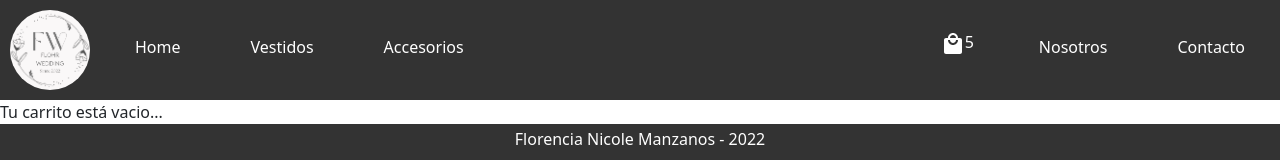
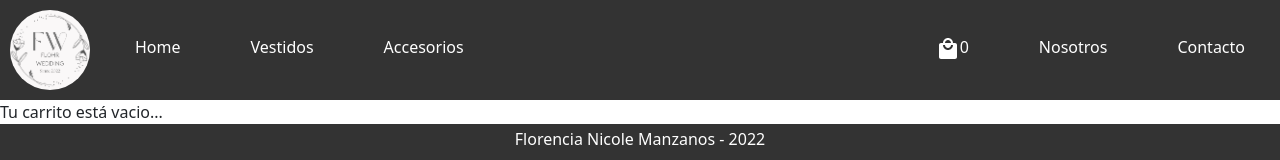
Before and after one commit to FlorenciaNicole/ReactJS_Manzanos, a React (Create React App) app: page /cart in a window 1280 px wide. Shown: the top 160 px of the page. Built offline with nearby package versions, Linux system fonts and the light colour scheme.

Commit message:
Proyecto final 1.0

```diff
--- a/src/components/CartContext.js
+++ b/src/components/CartContext.js
@@ -23,22 +23,37 @@ const cartCtx = createContext();
   }
 
   function getTotalItemsInCart() {
-    let total = 5;
-    cart.forEach((item) => 0);
+    let total = 0;
+    cart.reduce((acc, data) => acc += data.qty, 0);
     return total;
 
   }
 
-    function getTotalPriceInCart() {
+function getItemQty () {
+  let total = 0;
+  cart.reduce((acc, data) => acc += data.qty, 0);
+  return total;
+};
+
+function getTotalPriceInCart() {
     let total = 0;
     cart.forEach((item) => (total += item.count * item.price));
     return total;
-  }
+}
 
-  function isInCart(id) {
-    let found = cart.some((item) => item.id === id);
+function isInCart(id) {
+    let found = cart.some(item => item.id === id)
     return found;
-  }
+}
+
+const emptyCart = () => {
+    return setCart([])
+}
+
+
+const deleteItem = (id) => {
+    return setCart(cart.filter(item => item.id !== id))
+}
 
   return (
 
@@ -46,9 +61,12 @@ const cartCtx = createContext();
       value={{
         cart,
         addItem,
+        getItemQty,
         getTotalItemsInCart,
         isInCart,
         getTotalPriceInCart,
+        emptyCart,
+        deleteItem
       }}
     >
       {children}
--- a/src/components/CartView.css
+++ b/src/components/CartView.css
@@ -8,7 +8,7 @@
   .cartList_head{
     background-image: linear-gradient(to bottom,
     white,
-    aquamarine);
+    rgb(113, 191, 255));
   }
 
   .cartList_row{
--- a/src/components/CartView.js
+++ b/src/components/CartView.js
@@ -3,11 +3,11 @@ import { cartCtx } from "./CartContext";
 import Button from "./Button";
 import "./CartView.css";
 import CheckoutForm from "./CheckoutForm";
-import {createBuyOrder} from "../Service/firestore"
+import { Link } from 'react-router-dom';
 
 function CartView() {
   const context = useContext(cartCtx);
-  const { cart, clearCart, removeFromCart, getTotalPriceInCart } = context;
+  const { cart, getTotalPriceInCart, deleteItem, emptyCart } = context;
 
   let carritovacio = cart.length === 0;
 
@@ -15,22 +15,12 @@ function CartView() {
     return <div>Tu carrito está vacio...</div>;
   }
 
-  function handleCheckout() {
-  const orderData = {
-    buyer: {
-      name: 'Florencia',
-      phone: '1122334455',
-      email: 'manzanos@hotmail.com'
-    },
-    items: cart,
-    total: getTotalPriceInCart(),
-  };
-  createBuyOrder(orderData);
-}
-
   return (
     <>
-      <h1 className='carritoTitle'>Carrito de compras</h1>
+    <div>
+      <h1 className='carritoTitle'>Tu carrito</h1>
+      <Button onClick={emptyCart} className="title">Borrar todo</Button>
+            </div>
       <table className="cartList">
         <thead className="cartList_head">
           <tr className="cartList_row">
@@ -38,7 +28,7 @@ function CartView() {
             <th>Titulo</th>
             <th>Precio</th>
             <th>Cantidad</th>
-            <th>ELiminar</th>
+            <th>Eliminar</th>
             <th>Total</th>
           </tr>
         </thead>
@@ -47,13 +37,13 @@ function CartView() {
             return (
               <tr key={item.id} className="cartList_row">
                 <td>
-                  <img height={50} src={item.img} alt={item.title} />
+                  <img height={100} src={item.img} alt={item.title} />
                 </td>
                 <td>{item.title}</td>
                 <td>$ {item.price}</td>
                 <td>{item.count}</td>
                 <td>
-                  <Button onClick={item.removeItem}>ELIMINAR</Button>
+                  <Button onClick={() => deleteItem(item.id)}>ELIMINAR</Button>
                 </td>
                 <th>$ {item.price * item.count}</th>
               </tr>
@@ -62,6 +52,7 @@ function CartView() {
         </tbody>
       </table>
       <h3>El total de tu compra es de $ {getTotalPriceInCart()}</h3>
+      <Link to="/">Seguir comprando</Link>
       <CheckoutForm />
     </>
   );
--- a/src/components/CartWidget.js
+++ b/src/components/CartWidget.js
@@ -3,12 +3,12 @@ import React, { useContext } from "react";
 import { cartCtx } from "./CartContext";
 
 function CartWidget() {
-  const { getTotalItemsInCart } = useContext(cartCtx);
+  const { getItemQty } = useContext(cartCtx);
 
   return (
     <div>
         <LocalMallIcon />
-        <span>{getTotalItemsInCart() > 0 && getTotalItemsInCart()}</span>
+        <span>{getItemQty()}</span>
     </div>
   )
 }
--- a/src/components/CheckoutForm.js
+++ b/src/components/CheckoutForm.js
@@ -18,7 +18,7 @@ function CheckoutForm() {
 
   function handleCheckout(event) {
     event.preventDefault();
-    /* { buyer: { name, phone, email }, items: [{id, title, price}], total  } */
+
     const orderData = {
       buyer: dataForm,
       items: cart,
@@ -77,7 +77,7 @@ function CheckoutForm() {
             required
           />
         </div>
-        <Button type="submit">Finalizar Compra</Button>
+        <Button type="submit" onClick={handleCheckout}>Finalizar Compra</Button>
       </form>
     </div>
   );
--- a/src/components/ItemDetail.js
+++ b/src/components/ItemDetail.js
@@ -29,7 +29,7 @@ function ItemDetail({ item }) {
         <span style={{ color: "#aa0033" }}>Producto sin stock</span>
       )}
       {isInCart ? (
-        <Link to="/cart">Ir al carrito</Link>
+        <Link to="/cart" >Ir al carrito</Link>
       ) : (
         <ItemCount stock={5} onAddToCart={handleAddToCart} />
       )}
--- a/src/components/NavBar.css
+++ b/src/components/NavBar.css
@@ -37,6 +37,5 @@ ul {
 
   .navCart{
     float: right;
-    margin: 30px;
     color: white;
   }
--- a/src/components/NavBar.js
+++ b/src/components/NavBar.js
@@ -14,7 +14,7 @@ function NavBar() {
   <li><Link to='/categoria/accesorios'>Accesorios</Link></li>
   <li className="navRight"><Link to='/contacto'>Contacto</Link></li>
   <li className="navRight"><Link to='/nosotros'>Nosotros</Link></li>
-  <li className="navCart"><CartWidget /></li>
+  <li className="navCart"><Link to='/cart'><CartWidget /></Link></li>
 </ul>
 	</nav>
   );
```
Also changed, not shown: src/components/ItemDetail.css (line endings or trailing spaces), 2 other files (tests, documents, lock files or other folders).
